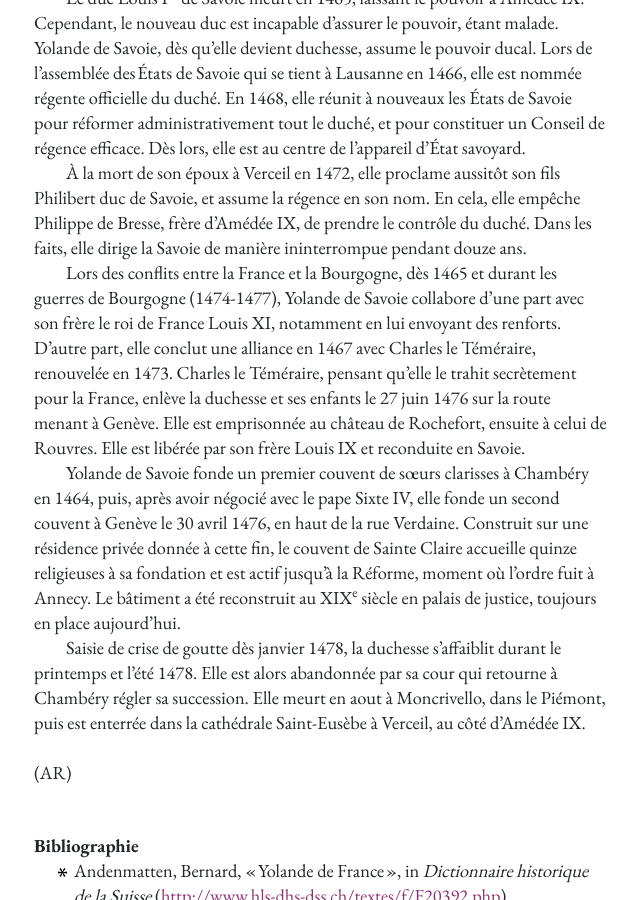
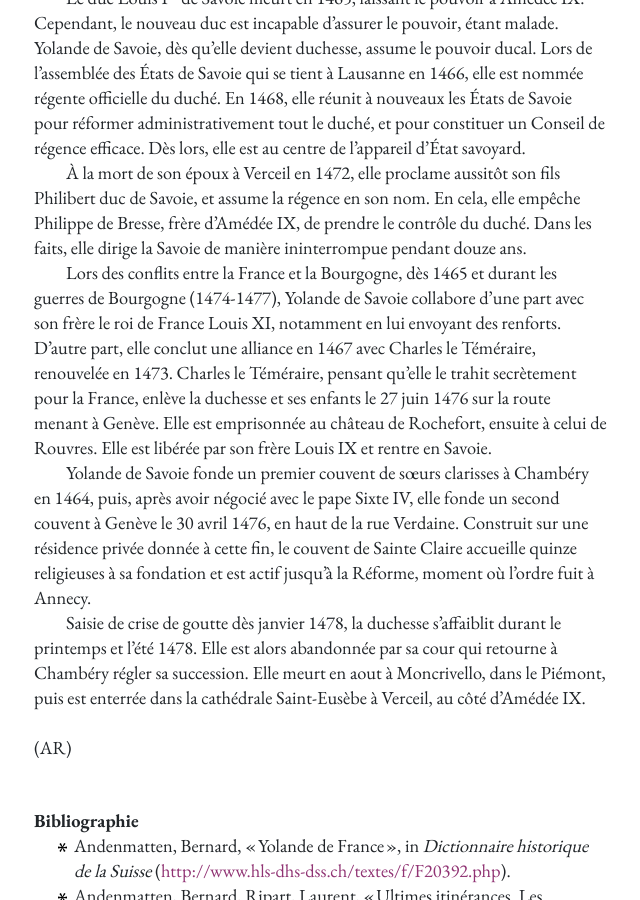
Before and after one commit to larucheio/100elles.ch, a Jekyll site: the page built from 100femmes/yolande-de-france/index.html, in a window 1280 px wide and 900 px high, scrolled down 664 px. Shown: the whole window, without its empty margins (431-1071 px from the left). Built offline with Jekyll 4.4.1, drawn with Linux system fonts in a browser that asks for light colours.

Commit message:
Modification de la biographie

```diff
--- a/100femmes/yolande-de-france/index.html
+++ b/100femmes/yolande-de-france/index.html
@@ -19,22 +19,22 @@
       <section class="mt-5">
         <div class="paragraph">
           <p>
-            Née le 23 septembre 1434 à Tours et morte le 29 août 1478 à Moncrivello, Yolande de France est duchesse et régente du duché de Savoie de 1466 à 1478. Duchesse dès 1465, elle est nommée régente officielle lors de l’assemblée des États de Savoie à Lausanne en 1466. Dès lors, elle applique une politique d’alliance avec le royaume de France, dont elle est une princesse, puis avec le duché de Bourgogne, durant les guerres de Bourgogne menées par Charles le Téméraire.
+            Née le 23 septembre 1434 à Tours et morte le 29 août 1478 à Moncrivello, Yolande de France est duchesse et régente du duché de Savoie de 1466 à 1478. Duchesse dès 1465, elle est nommée régente officielle lors de l’assemblée des États de Savoie à Lausanne en 1466. Dès lors, elle applique une politique d’alliance avec le royaume de France, dont elle est une princesse, puis avec le duché de Bourgogne, durant les guerres de Bourgogne menées par Charles le Téméraire.
           </p>
           <p>
             Fille du roi de France Charles VII de Valois et Marie d’Anjou, la princesse Yolande de France se marie à Amédée IX de Savoie en 1452, afin de renforcer les liens familiaux entre les Valois et la Maison de Savoie. Le royaume de France cherche ainsi à obtenir un meilleur contrôle sur le duché de Savoie, voisin directe et influent, tandis que le duché de Savoie étend son réseau d’alliances et renforce sa légitimité.
           </p>
           <p>
-            Le duc Louis I<sup>er</sup> de Savoie meurt en 1465, laissant le pouvoir à Amédée IX. Cependant, le nouveau duc est incapable d’assurer le pouvoir, étant malade. Yolande de Savoie, dès qu’elle devient duchesse, assume le pouvoir ducal. Lors de l’assemblée des États de Savoie qui se tient à Lausanne en 1466, elle est nommée régente officielle du duché. En 1468, elle réunit à nouveaux les États de Savoie pour réformer administrativement tout le duché, et pour constituer un Conseil de régence efficace. Dès lors, elle est au centre de l’appareil d’État savoyard.
+            Le duc Louis I<sup>er</sup> de Savoie meurt en 1465, laissant le pouvoir à Amédée IX. Cependant, le nouveau duc est incapable d’assurer le pouvoir, étant malade. Yolande de Savoie, dès qu’elle devient duchesse, assume le pouvoir ducal. Lors de l’assemblée des États de Savoie qui se tient à Lausanne en 1466, elle est nommée régente officielle du duché. En 1468, elle réunit à nouveaux les États de Savoie pour réformer administrativement tout le duché, et pour constituer un Conseil de régence efficace. Dès lors, elle est au centre de l’appareil d’État savoyard.
           </p>
           <p>
             À la mort de son époux à Verceil en 1472, elle proclame aussitôt son fils Philibert duc de Savoie, et assume la régence en son nom. En cela, elle empêche Philippe de Bresse, frère d’Amédée IX, de prendre le contrôle du duché. Dans les faits, elle dirige la Savoie de manière ininterrompue pendant douze ans.
           </p>
           <p>
-            Lors des conflits entre la France et la Bourgogne, dès 1465 et durant les guerres de Bourgogne (1474-1477), Yolande de Savoie collabore d’une part avec son frère le roi de France Louis XI, notamment en lui envoyant des renforts. D’autre part, elle conclut une alliance en 1467 avec Charles le Téméraire, renouvelée en 1473. Charles le Téméraire, pensant qu’elle le trahit secrètement pour la France, enlève la duchesse et ses enfants le 27 juin 1476 sur la route menant à Genève. Elle est emprisonnée au château de Rochefort, ensuite à celui de Rouvres. Elle est libérée par son frère Louis IX et reconduite en Savoie.
+            Lors des conflits entre la France et la Bourgogne, dès 1465 et durant les guerres de Bourgogne (1474-1477), Yolande de Savoie collabore d’une part avec son frère le roi de France Louis XI, notamment en lui envoyant des renforts. D’autre part, elle conclut une alliance en 1467 avec Charles le Téméraire, renouvelée en 1473. Charles le Téméraire, pensant qu’elle le trahit secrètement pour la France, enlève la duchesse et ses enfants le 27 juin 1476 sur la route menant à Genève. Elle est emprisonnée au château de Rochefort, ensuite à celui de Rouvres. Elle est libérée par son frère Louis IX et rentre en Savoie.
           </p>
           <p>
-            Yolande de Savoie fonde un premier couvent de sœurs clarisses à Chambéry en 1464, puis, après avoir négocié avec le pape Sixte IV, elle fonde un second couvent à Genève le 30 avril 1476, en haut de la rue Verdaine. Construit sur une résidence privée donnée à cette fin, le couvent de Sainte Claire accueille quinze religieuses à sa fondation et est actif jusqu’à la Réforme, moment où l’ordre fuit à Annecy. Le bâtiment a été reconstruit au XIX<sup>e</sup> siècle en palais de justice, toujours en place aujourd’hui.
+            Yolande de Savoie fonde un premier couvent de sœurs clarisses à Chambéry en 1464, puis, après avoir négocié avec le pape Sixte IV, elle fonde un second couvent à Genève le 30 avril 1476, en haut de la rue Verdaine. Construit sur une résidence privée donnée à cette fin, le couvent de Sainte Claire accueille quinze religieuses à sa fondation et est actif jusqu’à la Réforme, moment où l’ordre fuit à Annecy.
           </p>
           <p>
             Saisie de crise de goutte dès janvier 1478, la duchesse s’affaiblit durant le printemps et l’été 1478. Elle est alors abandonnée par sa cour qui retourne à Chambéry régler sa succession. Elle meurt en aout à Moncrivello, dans le Piémont, puis est enterrée dans la cathédrale Saint-Eusèbe à Verceil, au côté d’Amédée IX.
```
